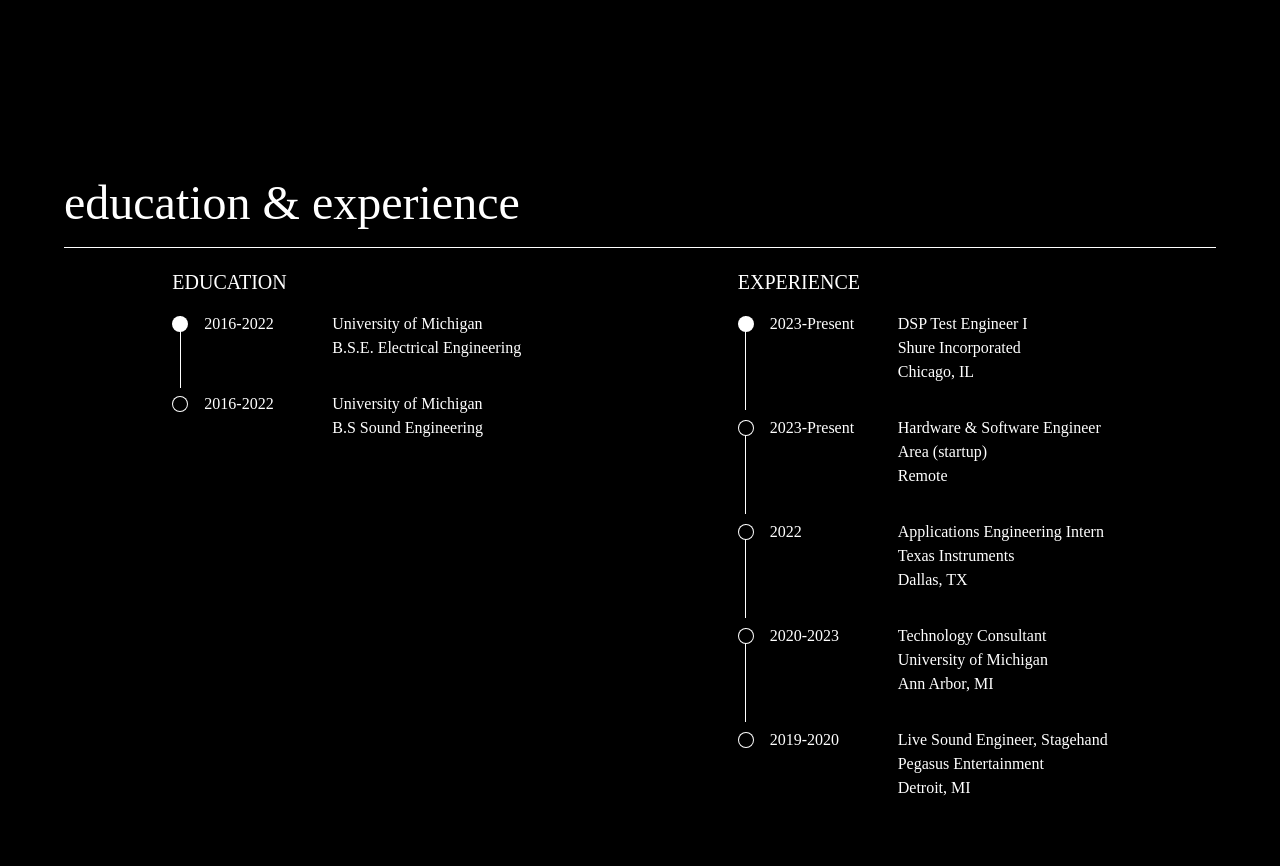
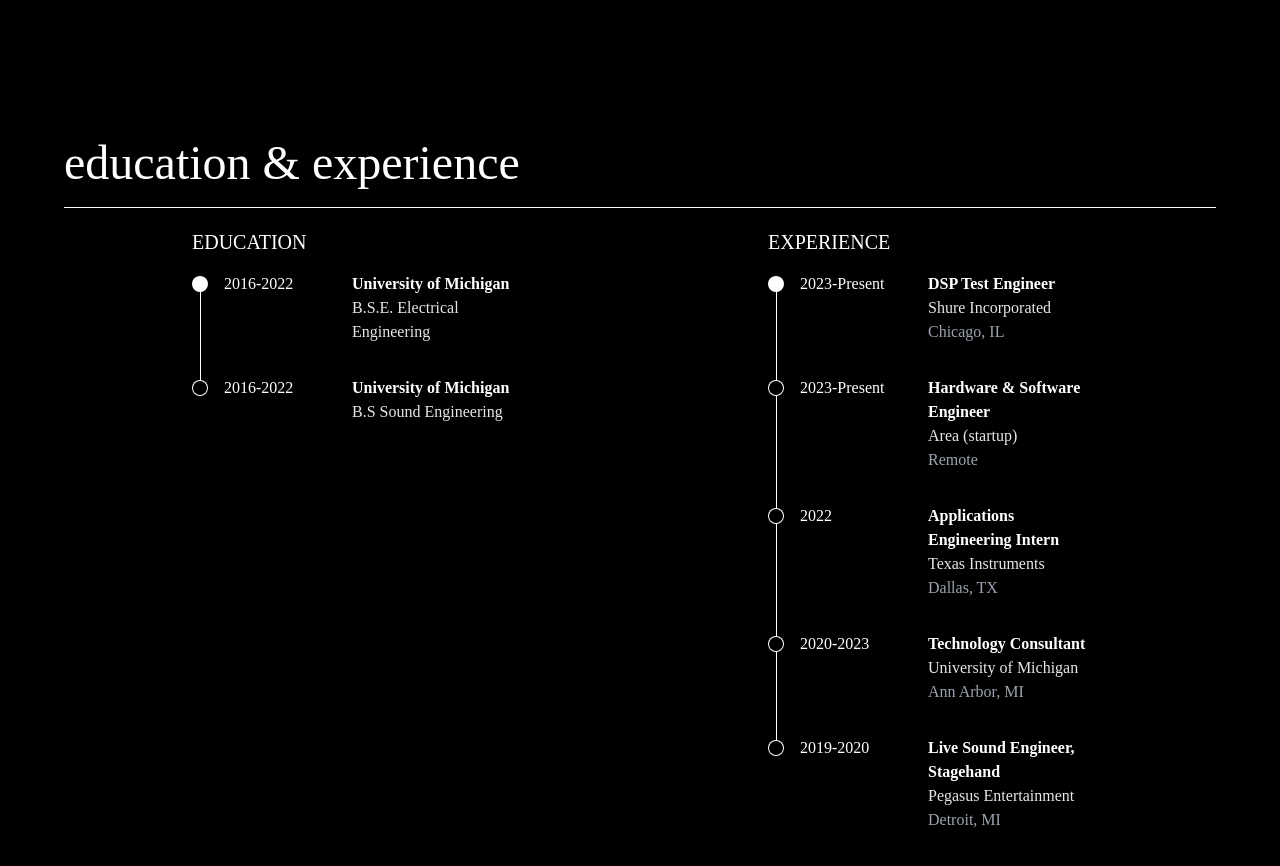
Before and after one commit to acgreene/alecgreene, a React (Vite) app: page / in a window 1280 px wide. Shown: the part 2400-3266 px from the top of the page. Built offline with nearby package versions, Linux system fonts and the light colour scheme.

Commit message:
styled education and experience section.

```diff
--- a/src/components/About.tsx
+++ b/src/components/About.tsx
@@ -28,11 +28,11 @@
       id="about"
       className="flex justify-center items-center h-100 flex-row flex-wrap sm:mb-20 mb-6 text-white"
     >
-      <div className="mt-10 mb-10 sm:mb-80 md:mb-96">
+      <div className="mb-80 mt-10 md:mb-96">
         <p
           className="
-        font-thin text-5xl
-        sm:text-center
+        font-thin text-4xl text-center
+        sm:text-5xl
         md:text-left
         "
         >
@@ -47,7 +47,7 @@
         </p>
       </div>
 
-      <div className="mt-10 mb-10 w-full sm:mb-20 md:mb-36">
+      <div className="mb-10 w-full sm:mb-20 md:mb-36">
         <span className="text-5xl">explorations</span>
         <div className="w-100 h-px mt-5 mb-5 bg-white"></div>
         <SimpleGrid columns={{ sm: 1, md: 2, lg: 3 }} spacing="40px">
@@ -94,24 +94,21 @@
         </SimpleGrid>
       </div>
 
-      <div className="mt-10 mb-10 w-full sm:mb-80 md:mb-96">
+      <div className="mt-10 mb-10 w-full sm:mb-20 md:mb-36">
         <span className="text-5xl">education & experience</span>
         <div className="w-100 h-px mt-5 mb-5 bg-white"></div>
-        <div className="flex xs:flex-col sm:flex-row justify-between md:justify-around">
+        <div className="flex flex-col sm:flex-row justify-between md:justify-around">
           <div className="flex flex-col">
             <h1 className="text-xl">EDUCATION</h1>
             <div className="flex flex-row my-4">
               <div className="relative flex flex-col items-center mr-4 mt-1">
                 <div className="flex items-center justify-center h-4 w-4 rounded-full bg-white z-10"></div>
-                <div
-                  className="absolute w-px bg-white"
-                  style={{ height: "72px" }}
-                ></div>
+                <div className="absolute w-px bg-white h-32 xxs:h-28"></div>
               </div>
               <span className="mr-8 w-24">2016-2022</span>
-              <div>
-                <h2>University of Michigan</h2>
-                <h2>B.S.E. Electrical Engineering</h2>
+              <div className="w-40">
+                <h2 className="font-bold">University of Michigan</h2>
+                <h2 className="text-gray-200">B.S.E. Electrical Engineering</h2>
               </div>
             </div>
             <div className="flex flex-row my-4">
@@ -124,9 +121,9 @@
                 </div>
               </div>
               <span className="mr-8 w-24">2016-2022</span>
-              <div>
-                <h2>University of Michigan</h2>
-                <h2>B.S Sound Engineering</h2>
+              <div className="w-40">
+                <h2 className="font-bold">University of Michigan</h2>
+                <h2 className="text-gray-200">B.S Sound Engineering</h2>
               </div>
             </div>
           </div>
@@ -135,16 +132,13 @@
             <div className="flex flex-row my-4">
               <div className="relative flex flex-col items-center mr-4 mt-1">
                 <div className="flex items-center justify-center h-4 w-4 rounded-full bg-white z-10"></div>
-                <div
-                  className="absolute w-px bg-white"
-                  style={{ height: "94px" }}
-                ></div>
+                <div className="absolute w-px bg-white h-32 xxs:h-28"></div>
               </div>
               <span className="mr-8 w-24">2023-Present</span>
-              <div>
-                <h2>DSP Test Engineer I</h2>
-                <h2>Shure Incorporated</h2>
-                <span>Chicago, IL</span>
+              <div className="w-40">
+                <h2 className="font-bold">DSP Test Engineer</h2>
+                <h2 className="text-gray-200">Shure Incorporated</h2>
+                <span className="text-gray-400">Chicago, IL</span>
               </div>
             </div>
             <div className="flex flex-row my-4">
@@ -155,16 +149,13 @@
                     style={{ width: "14px", height: "14px" }}
                   ></div>
                 </div>
-                <div
-                  className="absolute w-px bg-white"
-                  style={{ height: "94px" }}
-                ></div>
+                <div className="absolute w-px bg-white h-32"></div>
               </div>
               <span className="mr-8 w-24">2023-Present</span>
-              <div>
-                <h2>Hardware & Software Engineer</h2>
-                <h2>Area (startup)</h2>
-                <span>Remote</span>
+              <div className="w-40">
+                <h2 className="font-bold">Hardware & Software Engineer</h2>
+                <h2 className="text-gray-200">Area (startup)</h2>
+                <span className="text-gray-400">Remote</span>
               </div>
             </div>
             <div className="flex flex-row my-4">
@@ -175,16 +166,13 @@
                     style={{ width: "14px", height: "14px" }}
                   ></div>
                 </div>
-                <div
-                  className="absolute w-px bg-white"
-                  style={{ height: "94px" }}
-                ></div>
+                <div className="absolute w-px bg-white h-32"></div>
               </div>
               <span className="mr-8 w-24">2022</span>
-              <div>
-                <h2>Applications Engineering Intern</h2>
-                <h2>Texas Instruments</h2>
-                <span>Dallas, TX</span>
+              <div className="w-40">
+                <h2 className="font-bold">Applications Engineering Intern</h2>
+                <h2 className="text-gray-200">Texas Instruments</h2>
+                <span className="text-gray-400">Dallas, TX</span>
               </div>
             </div>
             <div className="flex flex-row my-4">
@@ -195,16 +183,13 @@
                     style={{ width: "14px", height: "14px" }}
                   ></div>
                 </div>
-                <div
-                  className="absolute w-px bg-white"
-                  style={{ height: "94px" }}
-                ></div>
+                <div className="absolute w-px bg-white h-32 xxs:h-28"></div>
               </div>
               <span className="mr-8 w-24">2020-2023</span>
-              <div>
-                <h2>Technology Consultant</h2>
-                <h2>University of Michigan</h2>
-                <span>Ann Arbor, MI</span>
+              <div className="w-40">
+                <h2 className="font-bold">Technology Consultant</h2>
+                <h2 className="text-gray-200">University of Michigan</h2>
+                <span className="text-gray-400">Ann Arbor, MI</span>
               </div>
             </div>
             <div className="flex flex-row my-4">
@@ -217,10 +202,10 @@
                 </div>
               </div>
               <span className="mr-8 w-24">2019-2020</span>
-              <div>
-                <h2>Live Sound Engineer, Stagehand</h2>
-                <h2>Pegasus Entertainment</h2>
-                <span>Detroit, MI</span>
+              <div className="w-40">
+                <h2 className="font-bold">Live Sound Engineer, Stagehand</h2>
+                <h2 className="text-gray-200">Pegasus Entertainment</h2>
+                <span className="text-gray-400">Detroit, MI</span>
               </div>
             </div>
           </div>
--- a/src/components/Hero.tsx
+++ b/src/components/Hero.tsx
@@ -9,18 +9,19 @@
     <div
       className="
         relative flex flex-col justify-center items-center w-full h-100 p-2
-        xs:mb-40 xs:mt-24
+        mb-80 mt-10
         sm:mb-80 sm:mt-28
         md:flex-row md:mt-64 md:mb-96
         lg:flex-row"
       style={{
-        // for small screens: when scrollPos=600 start fading. when scrollPos=780 should be gone
-        opacity: `${scrollPos > 400 ? 1 - (scrollPos - 400) / (780 - 400) : 1}`,
+        // for small screens: when scrollPos=400 start fading. when scrollPos=780 should be gone
+        opacity: `${scrollPos > 300 ? 1 - (scrollPos - 300) / (750 - 300) : 1}`,
       }}
     >
       <div className="flex-col items-center text-white m-10">
         <h1
           className="
+            text-4xl
             xs:text-7xl text-center pb-6
             sm:text-8xl
             md:text-right
--- a/tailwind.config.cjs
+++ b/tailwind.config.cjs
@@ -7,6 +7,7 @@
   theme: {
     extend: {},
       screens: {
+        xxs: "360px",
         xs: "480px",
         ss: "620px",
         sm: "768px",
```
